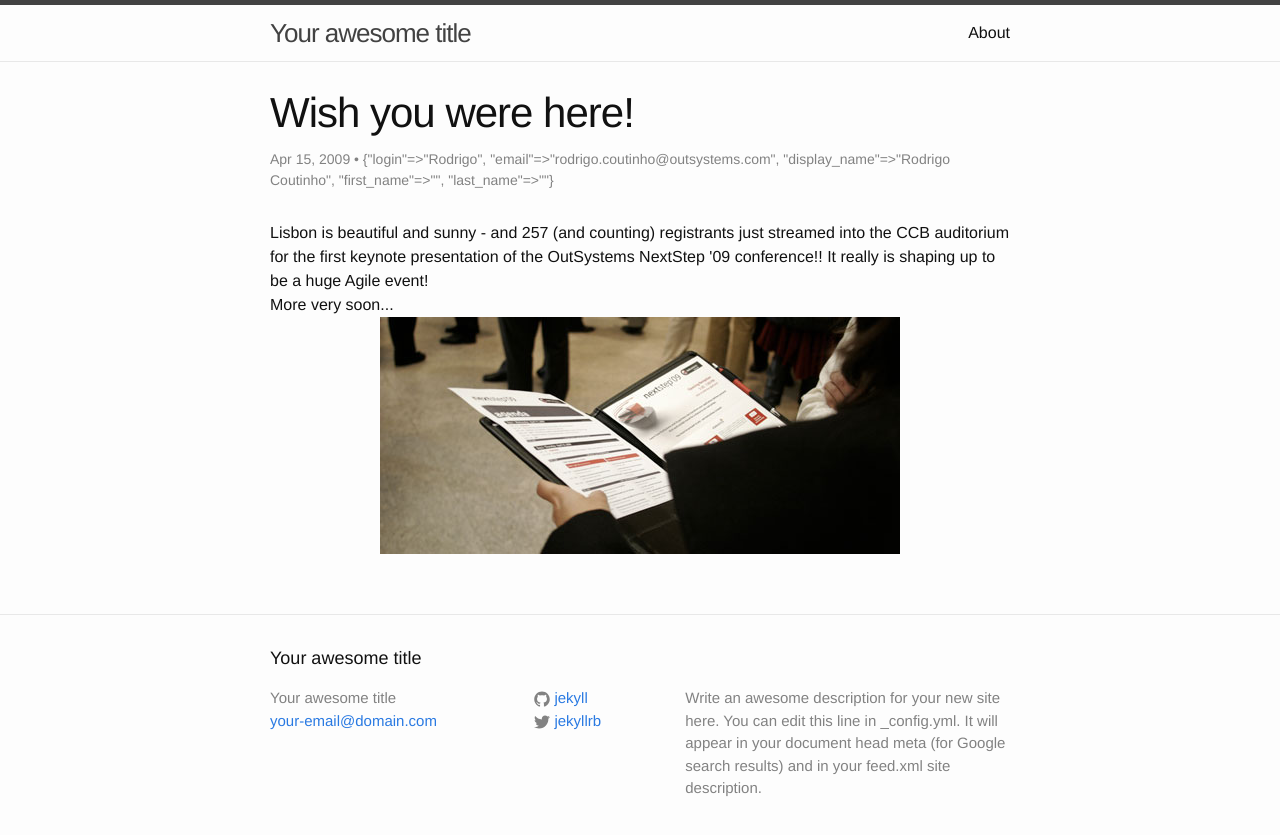
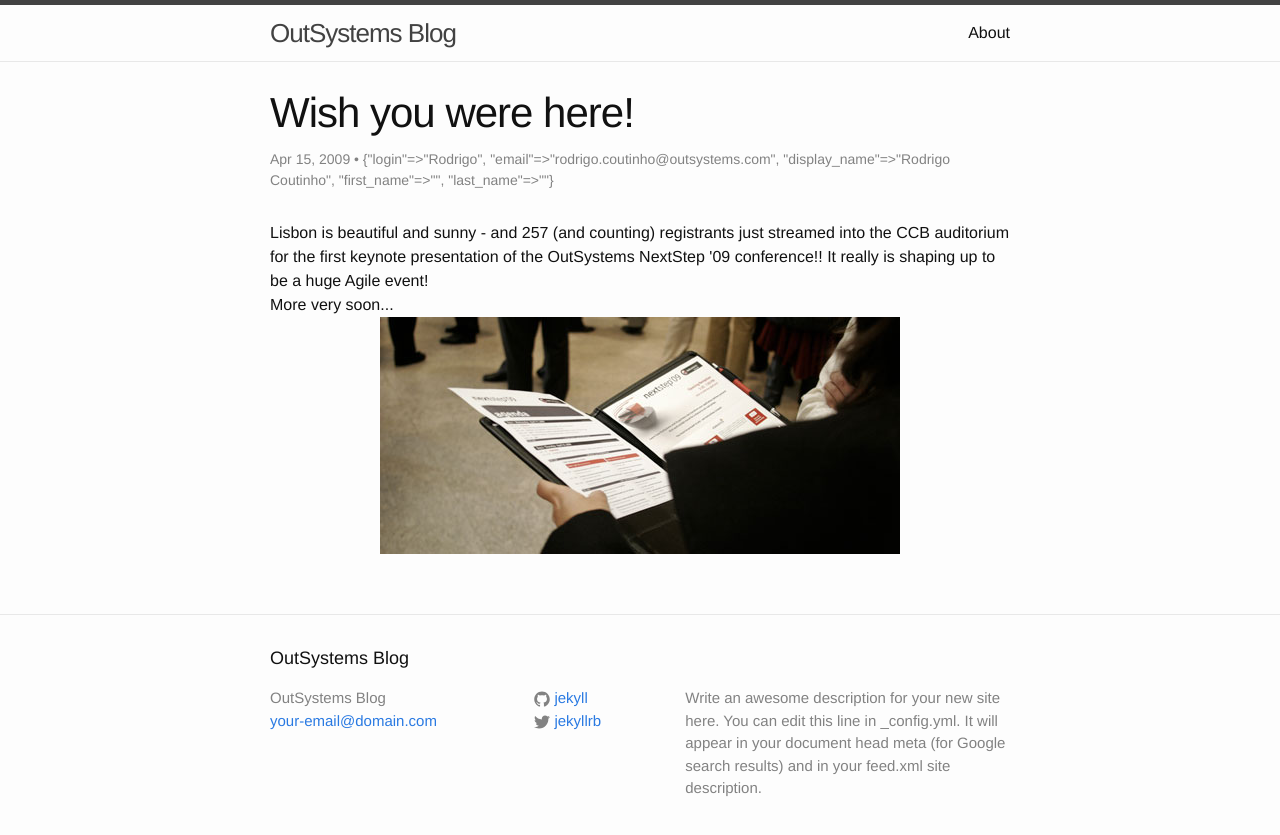
Before and after one commit to kelter-antunes/os-blog.github.io, a Jekyll site: the page built from _posts/2009-04-15-wish-you-were-here.html, in a window 1280 px wide. Shown: the top 835 px of the page. Built offline with Jekyll 4.4.1, drawn with Linux system fonts in a browser that asks for light colours.

Commit message:
changed config

```diff
--- a/_config.yml
+++ b/_config.yml
@@ -6,7 +6,7 @@
 # 'jekyll serve'. If you change this file, please restart the server process.
 
 # Site settings
-title: Your awesome title
+title: OutSystems Blog
 email: your-email@domain.com
 description: > # this means to ignore newlines until "baseurl:"
   Write an awesome description for your new site here. You can edit this
--- a/_layouts/post.html
+++ b/_layouts/post.html
@@ -5,7 +5,7 @@
 
   <header class="post-header">
     <h1 class="post-title" itemprop="name headline">{{ page.title }}</h1>
-    <p class="post-meta"><time datetime="{{ page.date | date_to_xmlschema }}" itemprop="datePublished">{{ page.date | date: "%b %-d, %Y" }}</time>{% if page.author %} • <span itemprop="author" itemscope itemtype="http://schema.org/Person"><span itemprop="name">{{ page.author }}</span></span>{% endif %}</p>
+    <p class="post-meta"><time datetime="{{ page.date | date_to_xmlschema }}" itemprop="datePublished">{{ page.date | date: "%b %-d, %Y" }}</time>{% if page.author.display_name %} • <span itemprop="author" itemscope itemtype="http://schema.org/Person"><span itemprop="name">{{ page.author }}</span></span>{% endif %}</p>
   </header>
 
   <div class="post-content" itemprop="articleBody">
```
